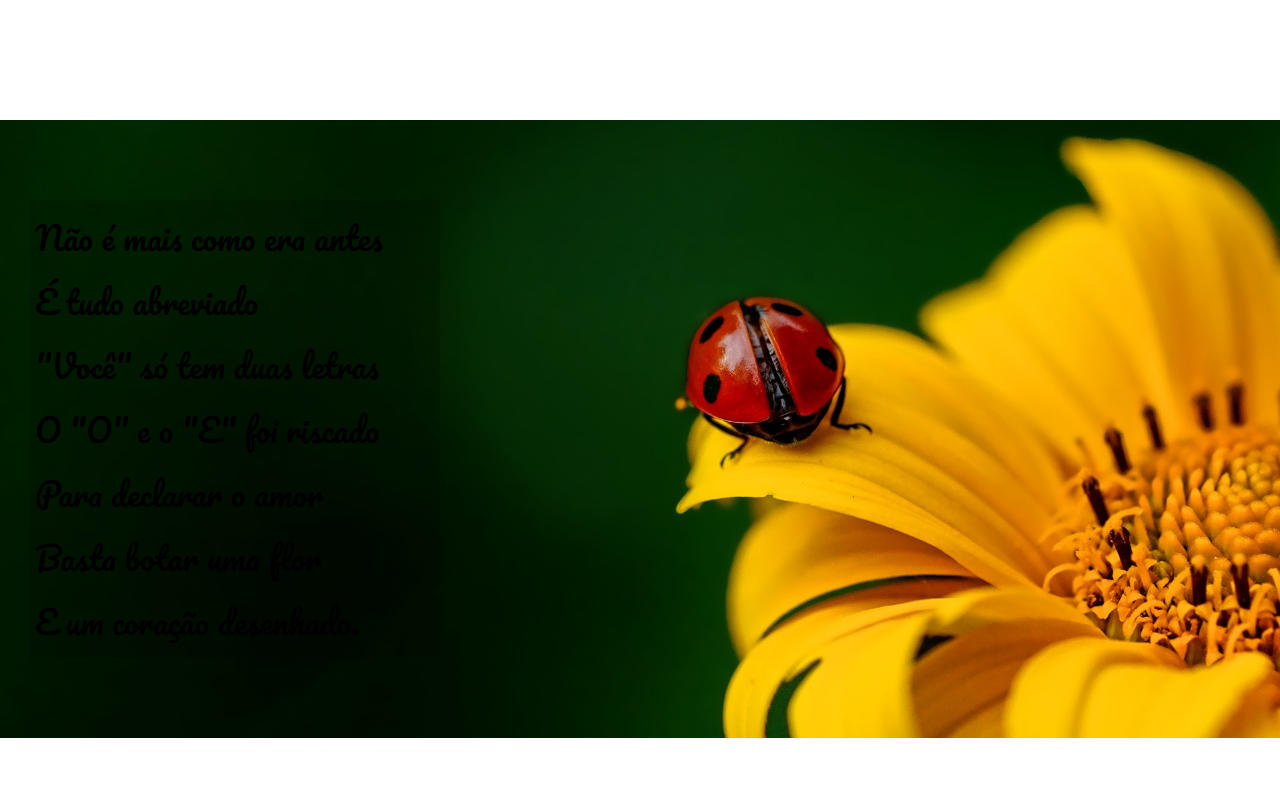
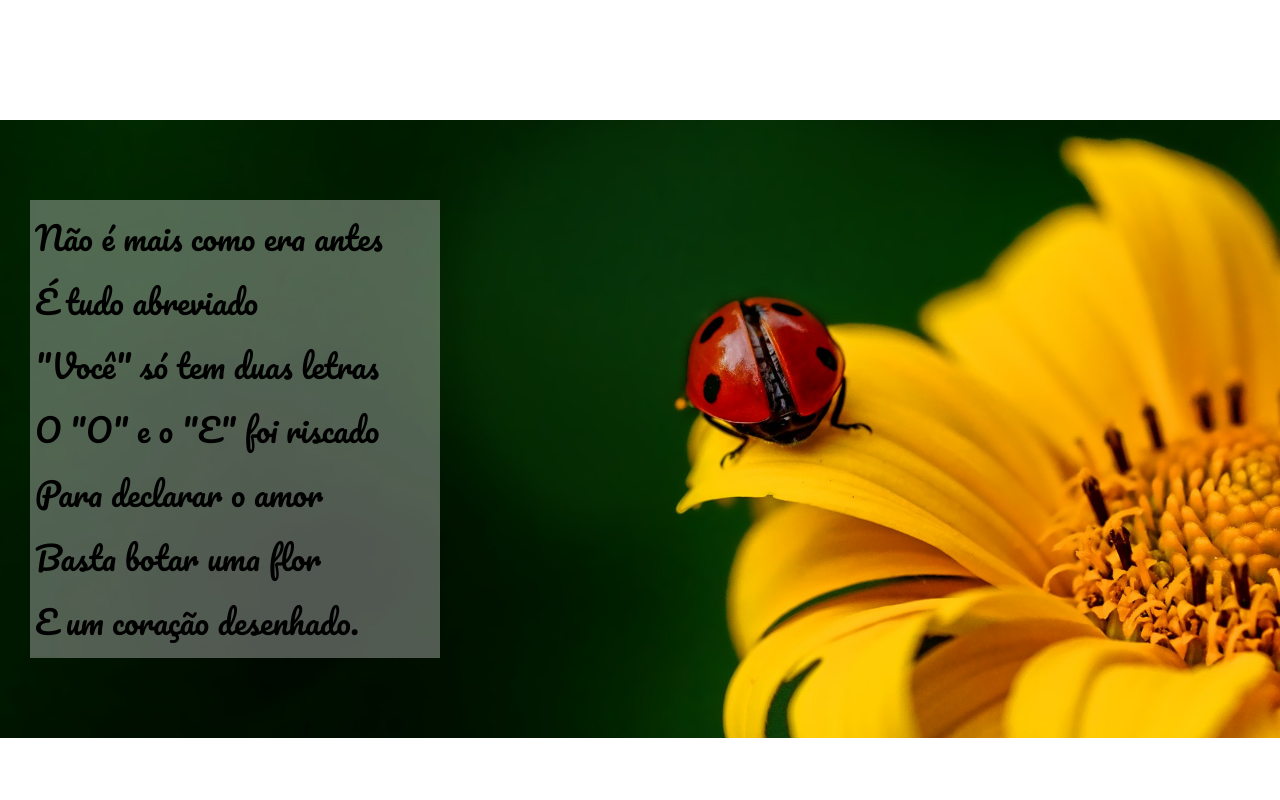
Before and after one commit to gustavoribeiro0/html-css, a plain HTML site: page Desafios /desafio012/Cordel.html in a window 1280 px wide. Shown: the part 700-1500 px from the top of the page. Drawn offline with Linux system fonts and the light colour scheme.

Commit message:
atualização desafio12

```diff
--- a/Desafios /desafio012/Cordel.html
+++ b/Desafios /desafio012/Cordel.html
@@ -12,7 +12,7 @@
 <body>
     <header>
         <h1>Cordel Moderno</h1>
-        <p>Por <a href="https://www.recantodasletras.com.br/poesias/3186743">Milton Duarte</a></p>
+        <p>Por <a href="https://www.recantodasletras.com.br/poesias/3186743" target="_blank">Milton Duarte</a></p>
     </header>
 
     <main>
--- a/Desafios /desafio012/estilo/style.css
+++ b/Desafios /desafio012/estilo/style.css
@@ -75,7 +75,6 @@ section.normal {
 }
 
 section.imagem{
-    background-color: rgba(0, 0, 0, 0.592);
     color: black;
     background-attachment: fixed;
 }
@@ -95,7 +94,7 @@ section.imagem > p{
     display: inline-block;
     padding: 5px;
     width: 400px;
-    background-color: rgba(0, 0, 0, 0.164);
+    background-color: rgba(255, 255, 255, 0.317);
 }
 
 footer{
```
